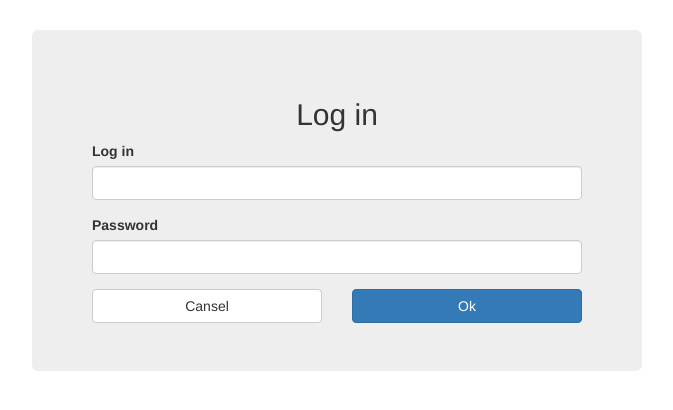
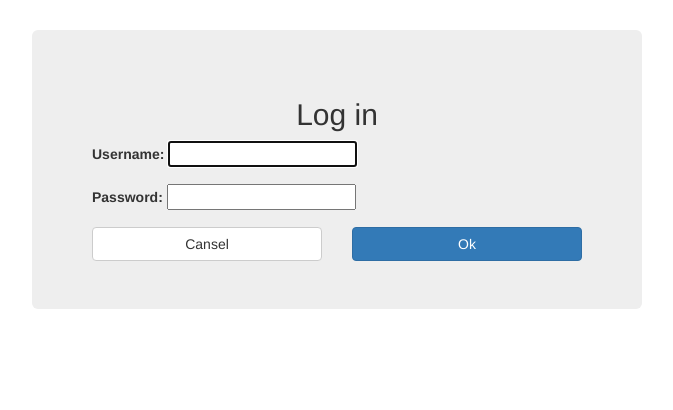
Before and after one commit to dsvistunov/lunch_order, a Django app: page /login/ in a window 1280 px wide. Shown: the top 410 px of the page, without its empty margins (303-976 px from the left). Run offline with Django 3.2, Linux system fonts and the light colour scheme; parts of the project's set-up code (start-up, migrations or seed data) failed here and were passed over; some libraries are stand-ins or nearby versions.

Commit message:
used own form

```diff
--- a/templates/registration/login.html
+++ b/templates/registration/login.html
@@ -9,12 +9,12 @@
             <form method="post" class="form">
                 {% csrf_token %}
                 <div class="form-group">
-                    <label for="id_username">Log in</label>
-                    <input type="text" name="username" id="id_username" class="form-control">
+                    {{ form.username.label_tag }}
+                    {{ form.username }}
                 </div>
                 <div class="form-group">
-                    <label for="id_password">Password</label>
-                    <input type="password" name="password" id="id_password" class="form-control">
+                    {{ form.password.label_tag }}
+                    {{ form.password }}
                 </div>
                 <div class="row">
                     <div class="col-lg-6">
```
